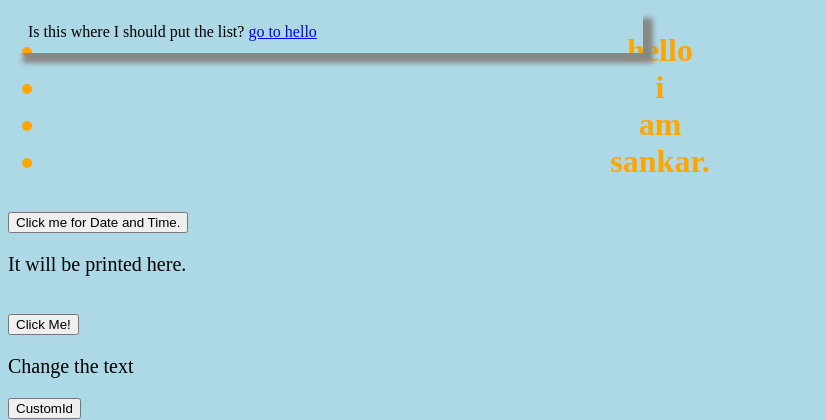
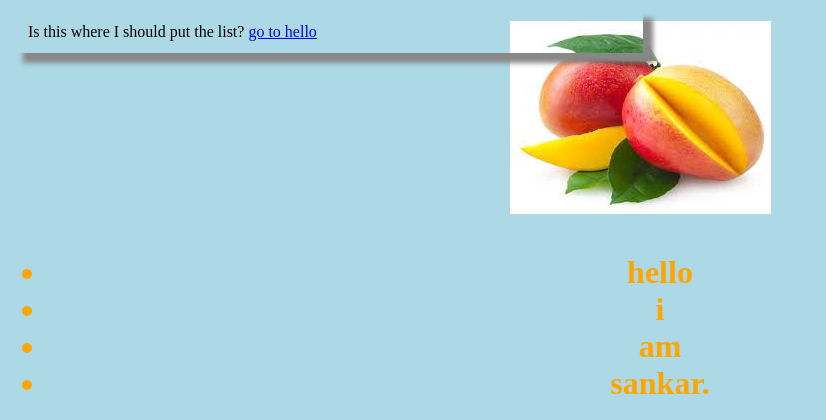
Before and after one commit to sharktail/mysite, a Django app: page /mango/test/ in a window 1280 px wide. Shown: the top 420 px of the page, without its empty margins (0-826 px from the left). Run offline with Django 3.2, Linux system fonts and the light colour scheme.

Commit message:
Html change

```diff
--- a/mango/templates/mango/index.html
+++ b/mango/templates/mango/index.html
@@ -6,7 +6,8 @@
 <link rel="stylesheet" type="text/css" href="{{STATIC_URL}}mango/css/basics.css">
 </head>
 
-<h1 style="background-color: lightblue;">
+<h1>
+<img src="{{STATIC_URL}}mango/images/mango.jpeg"/>
 {% if latest_list %}
     <ul>
     {% for item  in latest_list %}
@@ -44,5 +45,4 @@
 <p id="customId">I am customID</p>
 
 <img src = "{% static "mango/images/mango.jpeg" %}" alt="My Image"/>
-<img src="{{STATIC_URL}}mango/images/mango.jpeg"/>
 </html>
```
